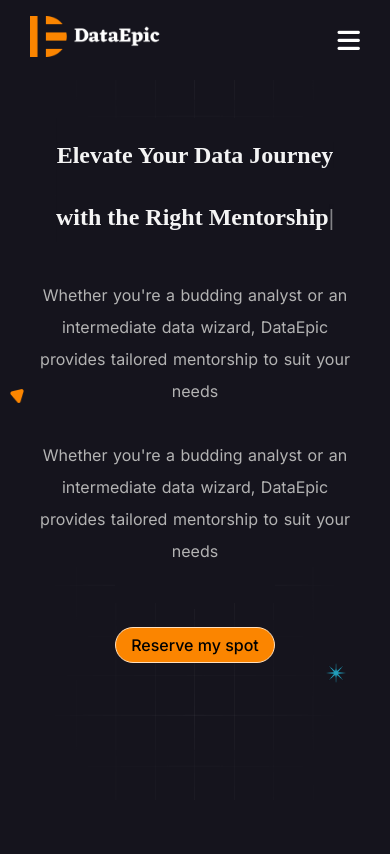
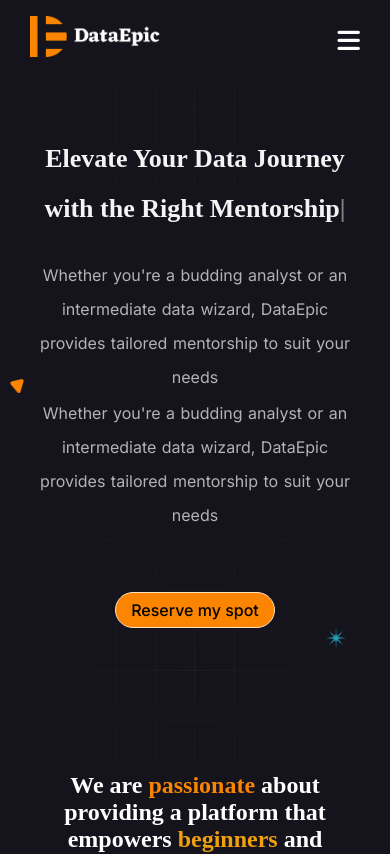
Before and after one commit to TheSaviourEking/dataepic_website, a React (Create React App) app: page / in a window 390 px wide. Shown: the top 854 px of the page. Built offline with nearby package versions, Linux system fonts and the light colour scheme; the HTML template or start-up script is replaced by a standard one; a web font is replaced by a local one.

Commit message:
created right positioning on hero

```diff
--- a/src/pages/HeroSection.js
+++ b/src/pages/HeroSection.js
@@ -1,11 +1,14 @@
 import React from "react";
 import { Link } from "react-router-dom";
 import star1 from "../images/star-img.png";
-// import white_star from "../images/white_star.png";
+import white_star from "../images/white_star.png";
 import polygon_deep from "../images/Polygon_deep.png";
 import "../styles/Home.css";
 import { motion } from "framer-motion";
 import TypeEffect from "../components/TypeEffect";
+
+
+
 
 function HeroSection() {
   return (
@@ -14,14 +17,14 @@ function HeroSection() {
         <div className="hero-content">
           <h1 className="custom-heading">
             <div className="whitestar">
-              {/* <img src={white_star} alt="" /> */}
+              <img src={white_star} alt="" />
             </div>
             <span className="hero_font">
               <TypeEffect className="custom-type-effect" />
             </span>
           </h1>
 
-          <div>
+          <div className="maintext_para">
             <div className="polygondeep">
               <img src={polygon_deep} alt="" />
             </div>
--- a/src/pages/Home.js
+++ b/src/pages/Home.js
@@ -74,7 +74,7 @@ function Home() {
             a platform that empowers <span className="yellow"> beginners </span>{" "}
             and
             <span className="blue"> intermediate data specialists </span>
-            to harness the full potential of
+            to harness the full potential of{" "}
             <span className="orange"> data </span>
           </h1>
 
@@ -99,7 +99,6 @@ function Home() {
             </motion.p>
           </div>
         </div>
-
 
 
         <div className="datamastery-container">
--- a/src/styles/Home.css
+++ b/src/styles/Home.css
@@ -18,7 +18,7 @@ html {
 
 .hero-container {
   scroll-snap-align: center;
-  margin-top: 40px;
+  margin-top: 120px;
   height: 90vh;
   display: flex;
   flex-direction: column;
@@ -34,7 +34,7 @@ html {
   color: #f4f4f4;
   height: 100vh;
   width: 80%;
-  margin: auto;
+  margin: 0 auto;
 }
 
 .hero-content h1 {
@@ -43,7 +43,7 @@ html {
   display: inline-block;
   width: 60vw;
 
-  margin-top: 12rem;
+  margin-top: 4rem;
   font-family: Eczar;
   font-size: 56px;
   font-weight: 600;
@@ -66,10 +66,9 @@ html {
   word-spacing: 1px;
   font-weight: 400;
   height: 64px;
-  line-height: 32px;
+  line-height: 34px;
   text-align: center;
   color: #b3b3b3;
-  /* margin-top: 2.5rem; */
 }
 
 .reserve-btns button {
@@ -80,19 +79,20 @@ html {
   border-radius: 64px;
   border: solid 1px rgba(255, 223, 188, 1);
   justify-content: center;
-  /* margin-top: 20px; */
-  gap: 10px;
   padding: 0;
   width: 192px;
-  background-color: rgba(251, 133, 0, 1);
 }
 
 .whitestar {
   position: absolute;
-  right: 23%;
-  top: 23%;
-}
-
+  right: 18%;
+  top: 16%;
+}
+
+.hero-content img{
+  width: 30px;
+  height: 30px;
+}
 .polygondeep {
   position: absolute;
   left: 20%;
@@ -101,7 +101,7 @@ html {
 
 .bluestar {
   position: absolute;
-  right: 14%;
+  right: 10%;
   bottom: 8%;
 }
 
@@ -117,6 +117,9 @@ html {
   bottom: -37%;
 }
 
+.maintext_para p{
+  margin-top: 20px;
+}
 .about_scroll {
   width: 80%;
   align-items: center;
@@ -127,6 +130,7 @@ html {
 .about_scroll h1 {
   width: 90%;
   margin: 12px auto;
+
 }
 
 .main_wrapper {
@@ -927,6 +931,8 @@ html {
 
   .hero-container {
     width: 100%;
+    margin-top: 0;
+    top: 0;
   }
 
   .hero-content img {
@@ -940,9 +946,10 @@ html {
   .hero_font{
     position: sticky;
   }
+
 .whitestar{
   position: relative;
- top: -50px;
+ top: -150px;
   right: 90px;
 }
   .bluestar {
@@ -971,9 +978,8 @@ html {
     width: 14px;
     height: 14px;
   }
-  .hero-content {
-    margin-top: 10px;
-  }
+
+
 
   .hero-content h1 {
     padding: 0;
@@ -996,9 +1002,8 @@ html {
     font-size: 16px;
     height: auto;
     width: 90vw;
-    margin-top: 32px;
+    margin-top: 2px;
     word-break: break-word;
-    /* background-color: yellow; */
   }
 
   .hero-content .reserve-btns button {
@@ -1014,11 +1019,11 @@ html {
     margin: 0 auto;
     justify-content: center;
     align-items: center;
-    display: inline-block;
+    /* display: inline-block; */
   }
 
   .about_scroll {
-    margin: 0 auto;
+    margin: auto;
     width: 100%;
   }
   .about_scroll h1 {
@@ -1026,7 +1031,7 @@ html {
     width: 90vw;
     height: 20%;
     text-align: center;
-    margin: 10px auto 5px;
+    /* margin: 10px auto 5px; */
   }
 
   .main_wrapper .about_scroll p {
--- a/src/styles/TypeEffect.css
+++ b/src/styles/TypeEffect.css
@@ -7,24 +7,37 @@
   top: 0;
 }
 
-.type-wrap{
-    position: fixed;
+.type-wrap {
+  position: absolute;
   top: 20%;
   left: 50%;
   transform: translateX(-50%);
-    margin: 0;
+  height: 10px;
   align-items: center;
   justify-content: center;
 }
 
-@media screen and (max-width: 767.98px){
+@media screen and (max-width: 767.98px) {
+  .web_container {
+    height: auto;
+  }
   .type-wrap span {
-
-        font-size: 24px;
+    font-size: 26px;
     margin: 0;
   }
 
-    .type-wrap{
-        top: 14%;
+  .type-wrap {
+    transform: translateX(-50%);
+    padding: 10% auto;
+    position: relative;
+    top: -180%;
+    height: 0;
+    margin: 2% auto;
+    line-height: 38px;
+  }
+
+  .reserve-btns Link {
+    margin-top: 0;
+    padding: 0;
   }
 }
```
Lines whose indentation alone changed are shown as unchanged.
